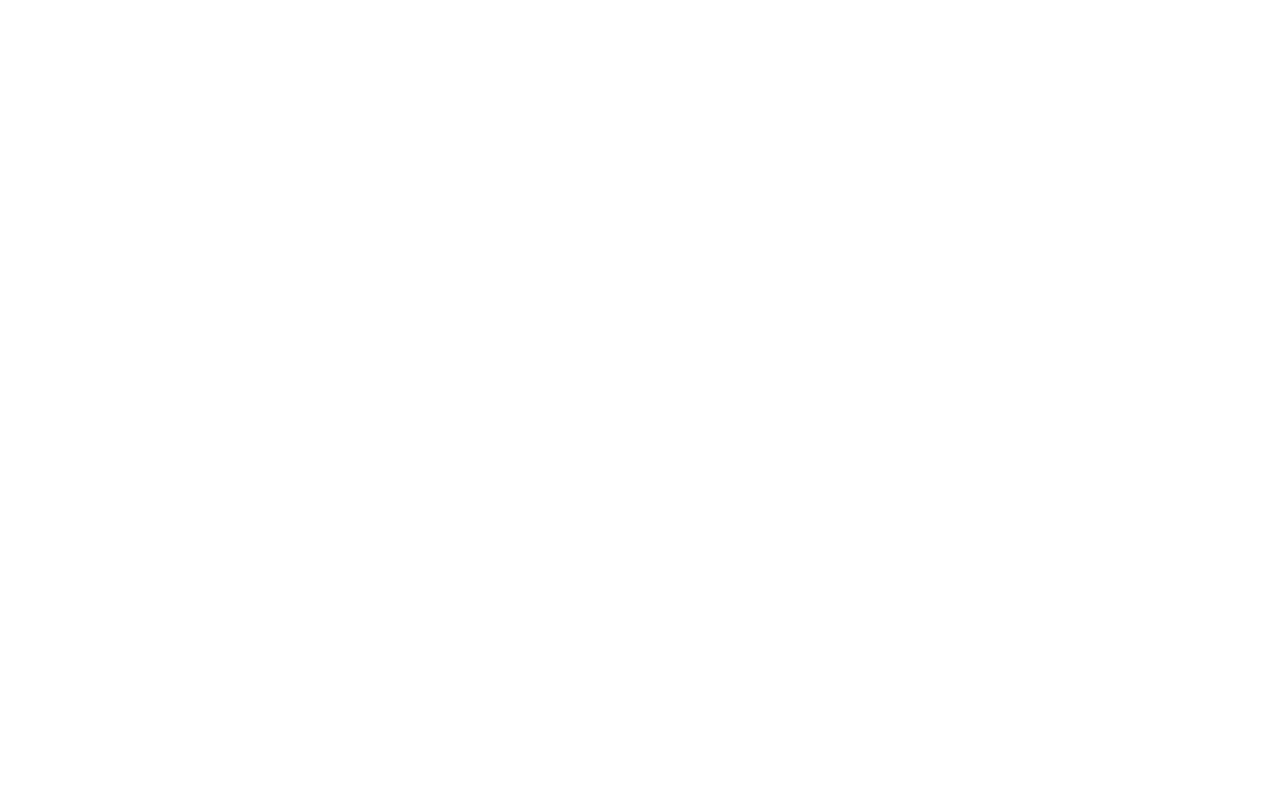
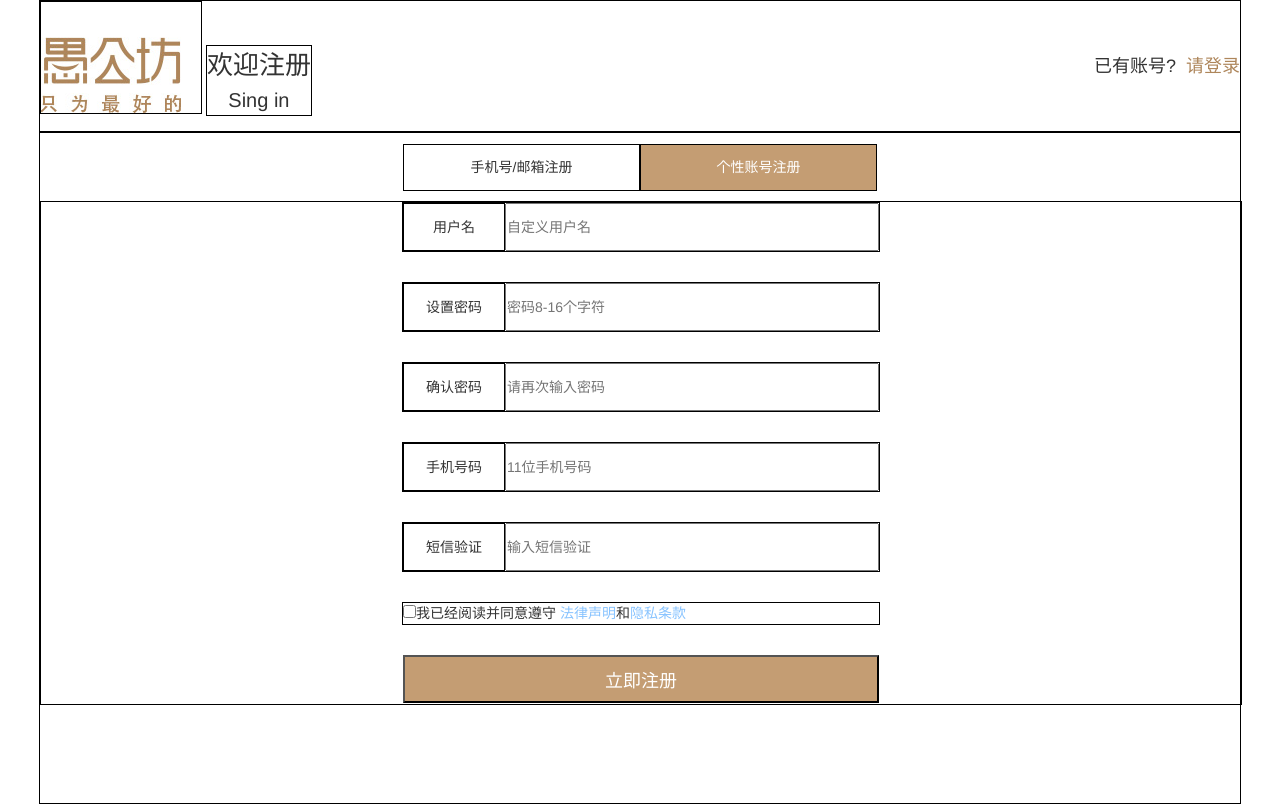
Before and after one commit to echo-huxin/yuGongProject, a plain HTML site: page singIn/index.html in a window 1280 px wide. Drawn offline with Linux system fonts and the light colour scheme.

Commit message:
提交注册静态页面

```diff
--- a/singIn/css/index.less
+++ b/singIn/css/index.less
@@ -1 +1,112 @@
 @import "common";
+body{
+  min-width: 100%;
+
+}
+.header{
+  width: 100%;
+  .header-in{
+    width:1200px;
+    height: 130px;
+    border: 1px solid #000;
+    margin: 0 auto;
+    .yg-logo{
+      display: inline-block;
+      padding-top: 35px;
+      width: 160px;
+      border: 1px solid #000;
+    }
+    .welcome-box{
+      font-size: 26px;
+      display: inline-block;
+      border: 1px solid #000;
+      p:nth-child(1){
+      }
+      p:nth-child(2){
+        text-align: center;
+        font-size: 20px;
+      }
+    }
+    .skip-login{
+      line-height: 130px;
+      font-size: 18px;
+      a{
+        margin-left: 5px;
+        color: #ae865b;
+      }
+    }
+
+  }
+}
+.main{
+  width: 100%;
+  .main-in{
+    width:1200px;
+    height:670px;
+    border: 1px solid #000;
+    margin: 0 auto;
+    .title{
+      line-height: 68px;
+      height: 68px;
+      margin: 0 auto;
+      text-align: center;
+      span{
+        display: inline-block;
+        border: 1px solid #000;
+        width: 235px;
+        height: 45px;
+        line-height: 45px;
+        &:nth-child(1){
+          color: #333333;
+        }
+        &:nth-child(2){
+          color: #FFFFFF;
+          background:#c49d73;
+        }
+      }
+    }
+    form{
+      width: 1200px;
+      height: 502px;
+      border: 1px solid #000;
+      .box-input{
+        display: flex;
+        justify-content: flex-start;
+        width: 476px;
+        height: 48px;
+        margin: 0 auto 30px;
+        border: 1px solid #000;
+        .left-input{
+          width: 100px;
+          height: 46px;
+          border: 1px solid #000;
+          text-align: center;
+          line-height: 46px;
+          font-size: 14px;
+        }
+        input{
+          flex: 1;
+          outline: none;
+        }
+      }
+      .legalNotices{
+        width: 476px;
+        margin: 0 auto 30px;
+        border: 1px solid #000;
+        a{
+          color: #87c3ff;
+        }
+      }
+      .register{
+        display: block;
+        width: 476px;
+        height: 48px;
+        margin: 0 auto;
+        text-align: center;
+        font-size: 18px;
+        background:#c49d73;
+        color: #FFFFFF;
+      }
+    }
+  }
+}
--- a/singIn/index.html
+++ b/singIn/index.html
@@ -15,12 +15,60 @@
 </head>
 <body>
 <div class="header">
-
+    <div class="header-in">
+        <div class="yg-logo">
+            <img src="images/logo.jpg" alt="">
+        </div>
+        <div class="welcome-box">
+            <p>欢迎注册</p>
+            <p>Sing in</p>
+        </div>
+        <div class="skip-login fr">
+             已有账号?
+            <a href="#">请登录</a>
+        </div>
+    </div>
 
 </div>
-<div class="main"></div>
-<div class="footer"></div>
+<div class="main">
+   <div class="main-in">
+       <div class="title">
+           <span>手机号/邮箱注册</span><span>个性账号注册</span>
+       </div>
+       <form action="">
+           <div class="box-input">
+               <div class="left-input " >用户名</div>
+               <input type="text" placeholder="自定义用户名">
+           </div>
+           <div class="box-input">
+               <div class="left-input " >设置密码</div>
+               <input type="password" placeholder="密码8-16个字符">
+           </div>
+           <div class="box-input">
+               <div class="left-input" >确认密码</div>
+               <input type="password" placeholder="请再次输入密码">
+           </div>
+           <div class="box-input">
+               <div class="left-input " >手机号码</div>
+               <input type="text" placeholder="11位手机号码">
+           </div>
+           <div class="box-input">
+               <div class="left-input " >短信验证</div>
+               <input type="text" placeholder="输入短信验证">
+           </div>
+            <!--合法条款-->
+           <div class="legalNotices">
+               <input type="checkbox">我已经阅读并同意遵守
+               <a href="#">法律声明</a>和<a href="#">隐私条款</a>
+           </div>
+           <button class="register" type="submit">立即注册</button>
+       </form>
 
+   </div>
+</div>
+<div class="footer">
+
+</div>
 <script src="js/less.js"></script>
 <script>
 </script>
```
